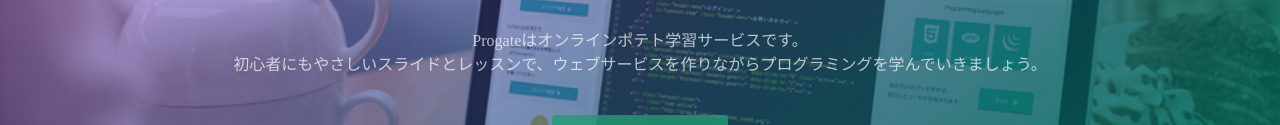
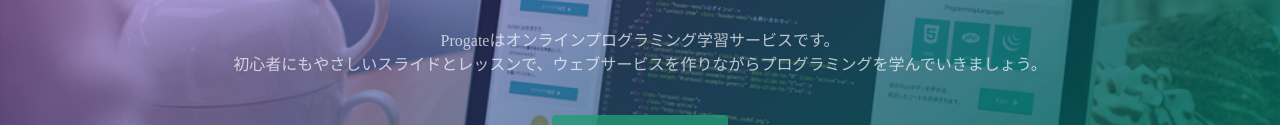
Before and after one commit to ShiMyu07/ShiMyu07, a plain HTML site: page index.html in a window 1280 px wide. Shown: the part 317-442 px from the top of the page. Drawn offline with Linux system fonts and the light colour scheme.

Commit message:
Update index.html

```diff
--- a/index.html
+++ b/index.html
@@ -24,7 +24,7 @@
   <div class="top-wrapper">
     <div class="container">
       <h1>LEARN TO CODE.<br>LEARN TO BE CREATIVE.</h1>
-      <p>Progateはオンラインポテト学習サービスです。<br>初心者にもやさしいスライドとレッスンで、ウェブサービスを作りながらプログラミングを学んでいきましょう。</p>
+      <p>Progateはオンラインプログラミング学習サービスです。<br>初心者にもやさしいスライドとレッスンで、ウェブサービスを作りながらプログラミングを学んでいきましょう。</p>
       <div class="btn-wrapper">
         <a href="#" class="btn signup">新規登録はこちら</a>
         <p>or</p>
```
